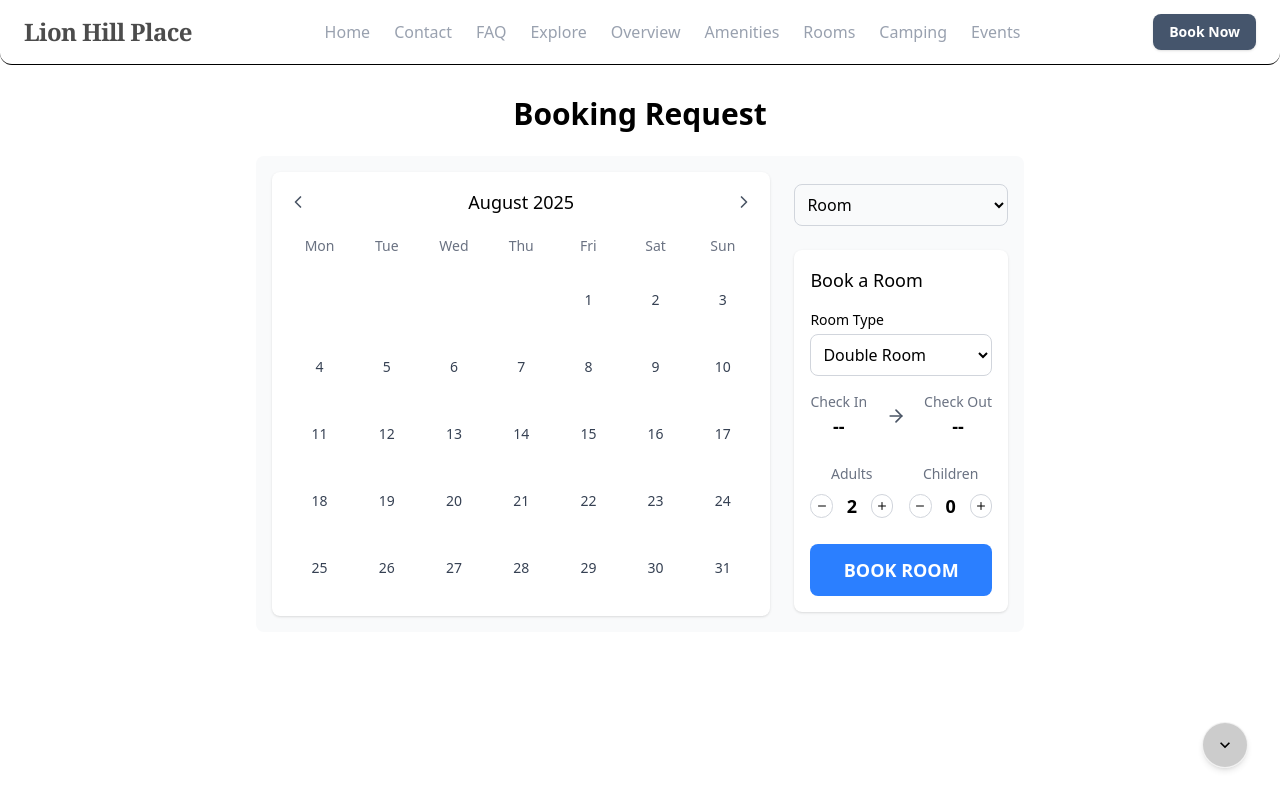
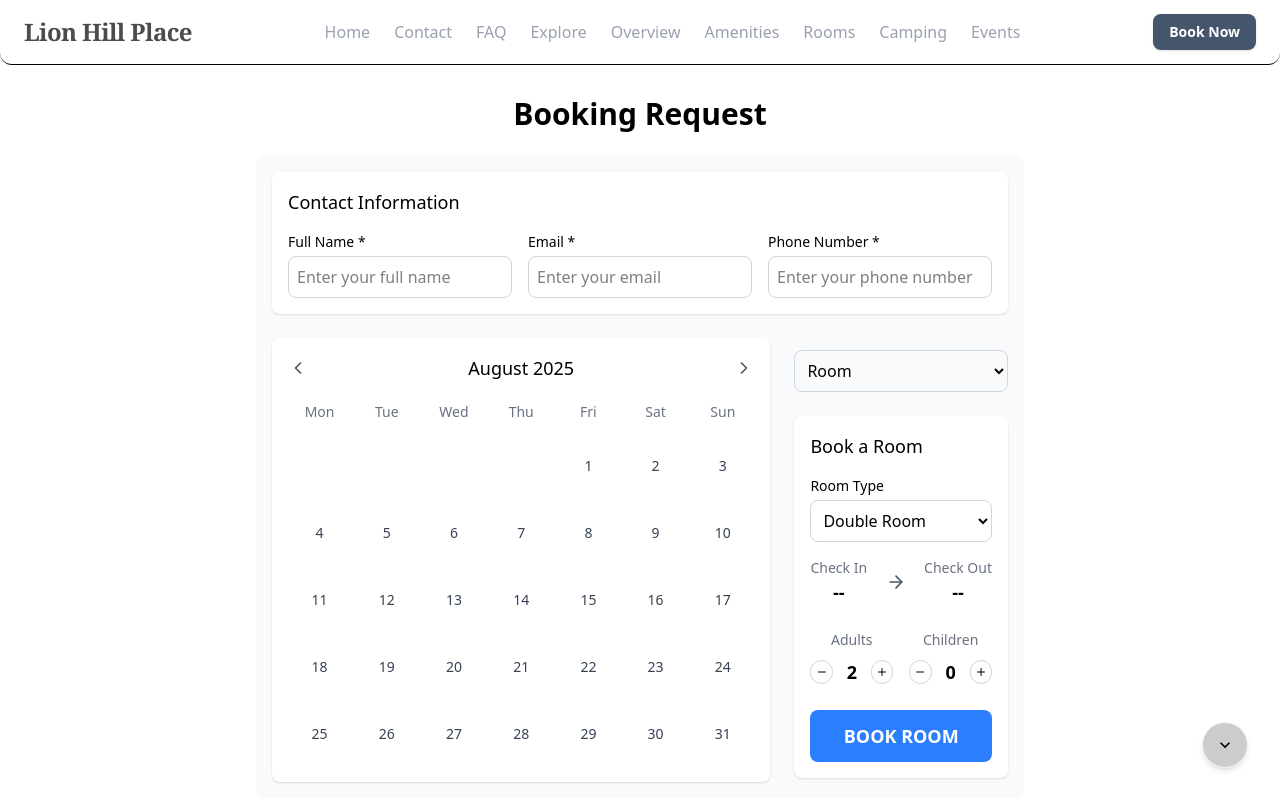
Before and after one commit to pacc-jean/bed-breakfast, a React (Vite) app in the folder lionhillplace/: page /book in a window 1280 px wide. Shown: the top 800 px of the page. Built offline with nearby package versions, Linux system fonts and the light colour scheme.

Commit message:
add contact info fields

```diff
--- a/lionhillplace/src/components/book/BookingForm.tsx
+++ b/lionhillplace/src/components/book/BookingForm.tsx
@@ -1,4 +1,5 @@
 import { useState, useEffect } from "react";
+import { toast } from 'react-hot-toast';
 import {
   ChevronLeft,
   ChevronRight,
@@ -6,9 +7,9 @@ import {
   Plus,
   Minus,
 } from "lucide-react";
-import toast from "react-hot-toast";
 
 type BookingType = "room" | "campsite" | "event";
+
 
 export default function BookingForm() {
   const [currentMonth, setCurrentMonth] = useState(new Date());
@@ -20,6 +21,11 @@ export default function BookingForm() {
   const [adults, setAdults] = useState(2);
   const [children, setChildren] = useState(0);
   const [roomType, setRoomType] = useState("double");
+
+  // New contact fields
+  const [fullName, setFullName] = useState("");
+  const [email, setEmail] = useState("");
+  const [phoneNumber, setPhoneNumber] = useState("");
 
   useEffect(() => {
     // Read query parameters from URL when component mounts
@@ -45,9 +51,28 @@ export default function BookingForm() {
     setRoomType("double");
     setIsSelectingCheckIn(true);
     setCurrentMonth(new Date());
+    setFullName("");
+    setEmail("");
+    setPhoneNumber("");
   };
 
   const onSubmit = () => {
+    // Validate contact fields first
+    if (!fullName.trim()) {
+      toast.error("Please enter your full name.");
+      return;
+    }
+
+    if (!email.trim()) {
+      toast.error("Please enter your email address.");
+      return;
+    }
+
+    if (!phoneNumber.trim()) {
+      toast.error("Please enter your phone number.");
+      return;
+    }
+
     const today = new Date();
     const midnightToday = new Date(today.setHours(0, 0, 0, 0));
 
@@ -79,6 +104,9 @@ export default function BookingForm() {
     }
 
     const formData = {
+      fullName,
+      email,
+      phoneNumber,
       bookingType,
       checkIn,
       checkOut,
@@ -114,12 +142,14 @@ export default function BookingForm() {
       const date = new Date(year, month, day);
       days.push(date);
     }
+
     return days;
   };
 
   const handleDateClick = (date: Date) => {
     const today = new Date();
     const midnightToday = new Date(today.setHours(0, 0, 0, 0));
+
     if (date < midnightToday) return;
 
     if (bookingType === "event") {
@@ -178,6 +208,43 @@ export default function BookingForm() {
 
   return (
     <div className="w-full rounded-lg bg-gray-50 dark:bg-zinc-900 dark:text-white p-4">
+      {/* Contact Information Section */}
+      <div className="bg-white dark:bg-zinc-800 rounded-lg p-4 shadow-sm mb-6">
+        <h3 className="text-lg font-medium mb-4">Contact Information</h3>
+        <div className="grid grid-cols-1 md:grid-cols-3 gap-4">
+          <div>
+            <label className="block text-sm font-medium mb-1">Full Name *</label>
+            <input
+              type="text"
+              value={fullName}
+              onChange={(e) => setFullName(e.target.value)}
+              placeholder="Enter your full name"
+              className="w-full p-2 border border-gray-300 dark:border-gray-600 dark:bg-zinc-700 dark:text-white rounded-lg focus:ring-2 focus:ring-blue-500 focus:border-blue-500"
+            />
+          </div>
+          <div>
+            <label className="block text-sm font-medium mb-1">Email *</label>
+            <input
+              type="email"
+              value={email}
+              onChange={(e) => setEmail(e.target.value)}
+              placeholder="Enter your email"
+              className="w-full p-2 border border-gray-300 dark:border-gray-600 dark:bg-zinc-700 dark:text-white rounded-lg focus:ring-2 focus:ring-blue-500 focus:border-blue-500"
+            />
+          </div>
+          <div>
+            <label className="block text-sm font-medium mb-1">Phone Number *</label>
+            <input
+              type="tel"
+              value={phoneNumber}
+              onChange={(e) => setPhoneNumber(e.target.value)}
+              placeholder="Enter your phone number"
+              className="w-full p-2 border border-gray-300 dark:border-gray-600 dark:bg-zinc-700 dark:text-white rounded-lg focus:ring-2 focus:ring-blue-500 focus:border-blue-500"
+            />
+          </div>
+        </div>
+      </div>
+
       {/* Booking Type Selector (Mobile) */}
       <div className="md:hidden mb-4">
         <select
```
